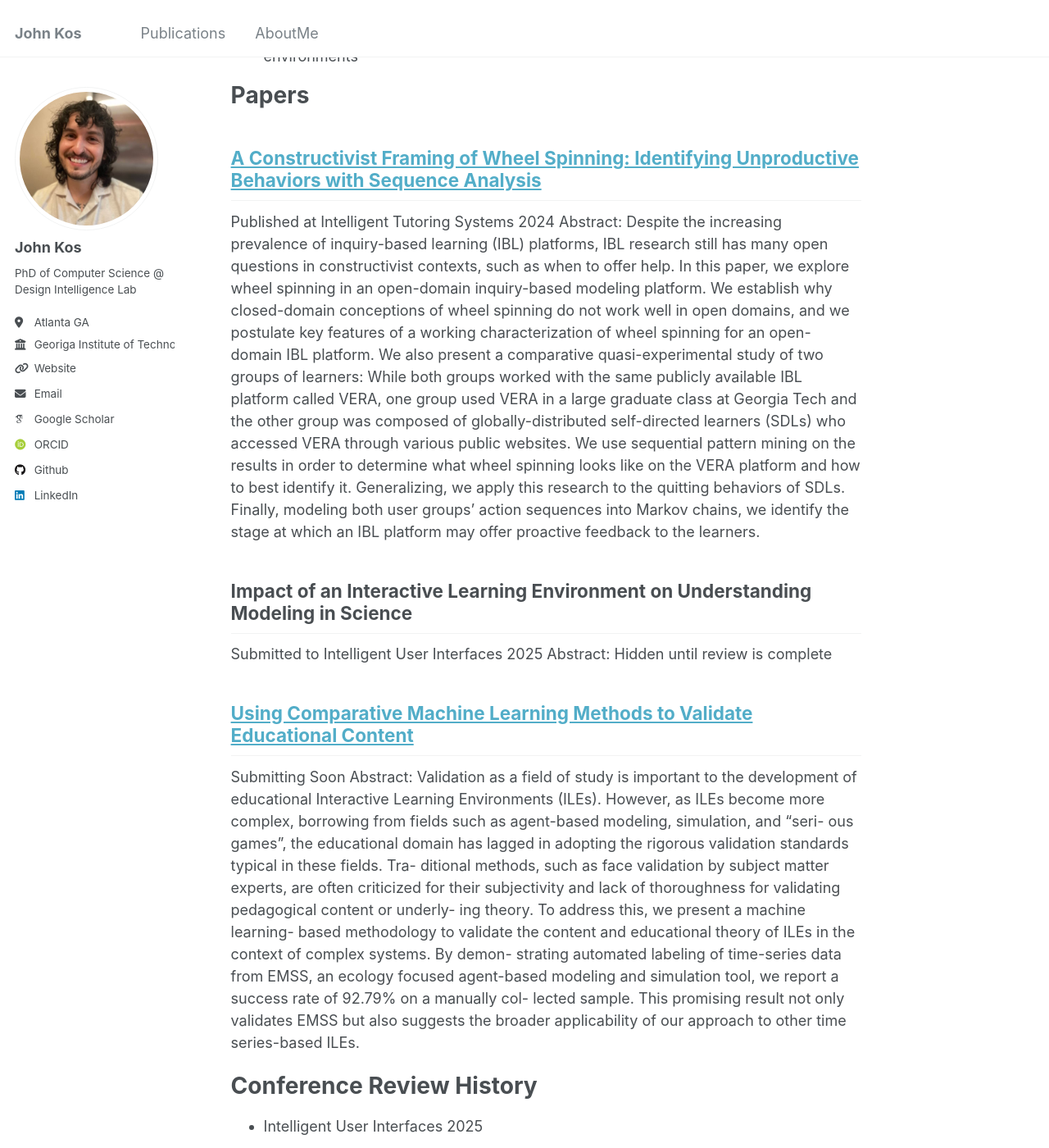
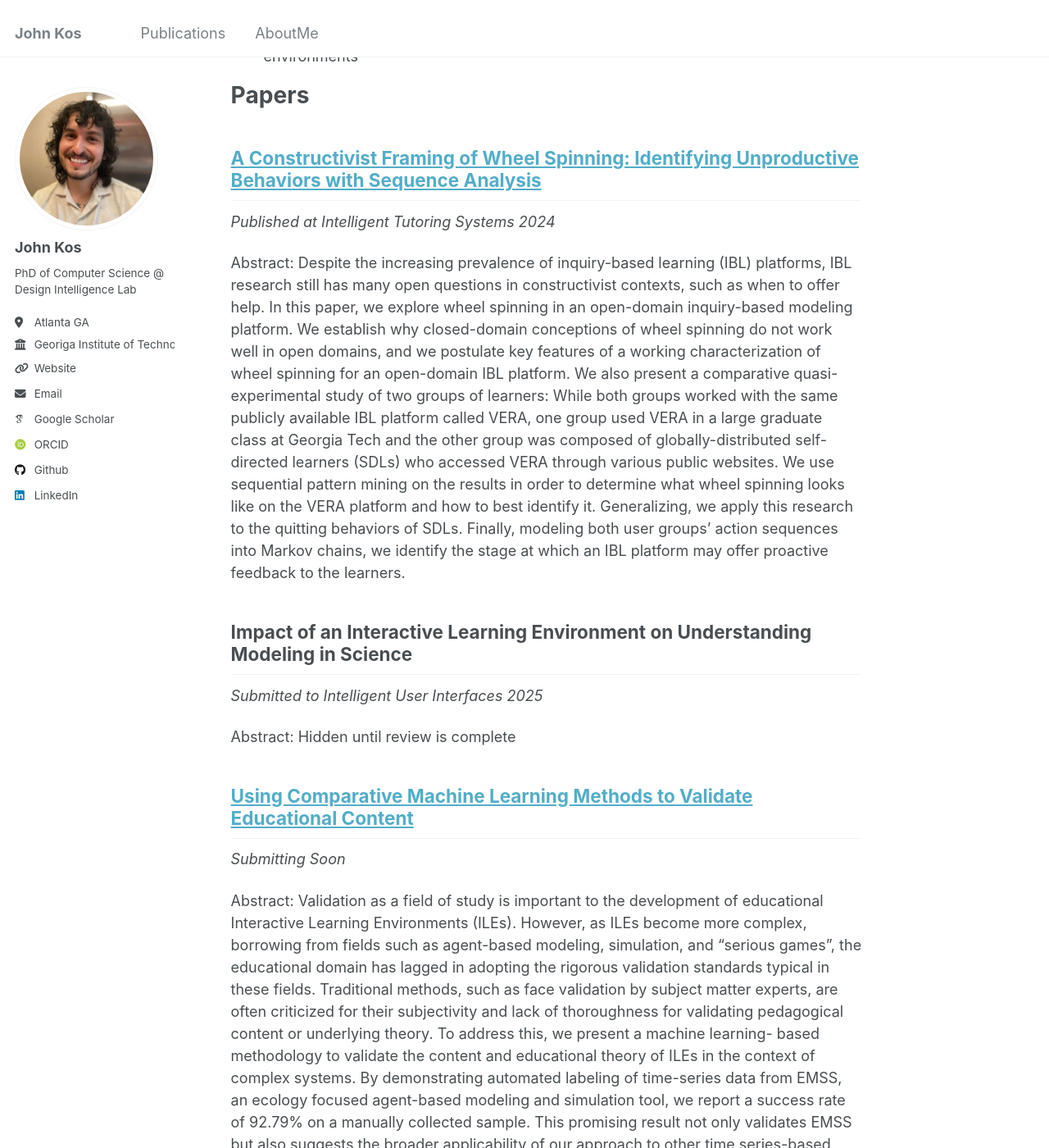
Before and after one commit to JohnKos/JohnKos.github.io, a Jekyll site: the page built from _pages/about.md, in a window 1280 px wide and 1400 px high, scrolled down 1366 px. Shown: the whole window at 82% size. Built offline with Jekyll 4.4.1, drawn with Linux system fonts in a browser that asks for light colours; some web fonts are replaced; some of the changed text lies outside the part shown.

```diff
--- a/_pages/about.md
+++ b/_pages/about.md
@@ -51,7 +51,8 @@ Papers
 
 [A Constructivist Framing of Wheel Spinning: Identifying Unproductive Behaviors with Sequence Analysis](https://link.springer.com/chapter/10.1007/978-3-031-63028-6_14)
 -------
-Published at Intelligent Tutoring Systems 2024
+*Published at Intelligent Tutoring Systems 2024*
+
 Abstract: Despite the increasing prevalence of inquiry-based learning (IBL) platforms, IBL research still has many open questions in constructivist contexts,
 such as when to offer help. In this paper, we explore wheel spinning in an open-domain inquiry-based modeling platform. We establish why closed-domain conceptions
 of wheel spinning do not work well in open domains, and we postulate key features of a working characterization of wheel spinning for an open-domain IBL platform.
@@ -64,28 +65,25 @@ the stage at which an IBL platform may offer proactive feedback to the learners.
 
 Impact of an Interactive Learning Environment on Understanding Modeling in Science
 -------
-Submitted to Intelligent User Interfaces 2025
+*Submitted to Intelligent User Interfaces 2025*
+
 Abstract: Hidden until review is complete
 
 [Using Comparative Machine Learning Methods to Validate Educational Content](/files/Kos_comparative.pdf)
 -------
-Submitting Soon
+*Submitting Soon*
+
 Abstract: Validation as a field of study is important to the development
 of educational Interactive Learning Environments (ILEs).
 However, as ILEs become more complex, borrowing from
-fields such as agent-based modeling, simulation, and "seri-
-ous games", the educational domain has lagged in adopting
-the rigorous validation standards typical in these fields. Tra-
-ditional methods, such as face validation by subject matter
+fields such as agent-based modeling, simulation, and "serious games", the educational domain has lagged in adopting
+the rigorous validation standards typical in these fields. Traditional methods, such as face validation by subject matter
 experts, are often criticized for their subjectivity and lack of
-thoroughness for validating pedagogical content or underly-
-ing theory. To address this, we present a machine learning-
+thoroughness for validating pedagogical content or underlying theory. To address this, we present a machine learning-
 based methodology to validate the content and educational
-theory of ILEs in the context of complex systems. By demon-
-strating automated labeling of time-series data from EMSS,
+theory of ILEs in the context of complex systems. By demonstrating automated labeling of time-series data from EMSS,
 an ecology focused agent-based modeling and simulation
-tool, we report a success rate of 92.79% on a manually col-
-lected sample. This promising result not only validates EMSS
+tool, we report a success rate of 92.79% on a manually collected sample. This promising result not only validates EMSS
 but also suggests the broader applicability of our approach to
 other time series-based ILEs.
 
```
